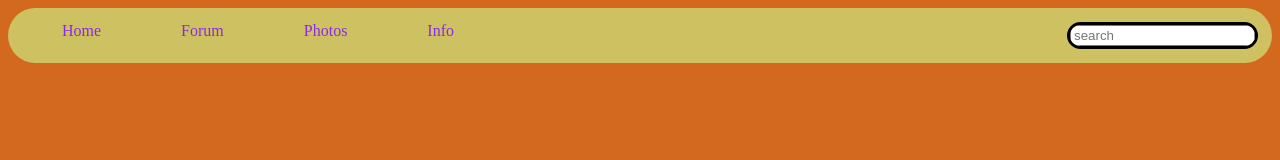
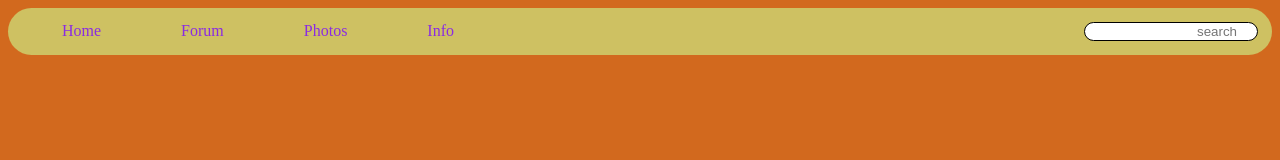
Before and after one commit to Tejas-Jogdand/HTML-CSS-MiniProjects, a plain HTML site: page Structuring page of content/index.html in a window 1280 px wide. Drawn offline with Linux system fonts and the light colour scheme.

Commit message:
Doing changes

```diff
--- a/Structuring page of content/index.html
+++ b/Structuring page of content/index.html
@@ -14,11 +14,10 @@
             <li><a href="#">Forum</a></li>
             <li><a href="#">Photos</a></li>
             <li><a href="#">Info</a></li>
-            <div class="searchbox" id="t">
-                <input type="textbox" placeholder="search">
+            <div>
+                <input class="searchbox" type="textbox" placeholder="search">
             </div>
         </nav>
-
     </header>
     <main>
 
--- a/Structuring page of content/style.css
+++ b/Structuring page of content/style.css
@@ -19,15 +19,14 @@ html{
     text-decoration: none;
     color:blueviolet;
 }
-/*issue in search box
-this searchbox css is not getting applied to search box
-what to do????*/
 .searchbox{
     align-content:flex-end;
     float: inline-end;
-    border: 3px solid black;
+    border: 1px solid black;
+    padding-right:20px;
+    text-align:right;
     border-radius: 30px;
     overflow:auto;
-    /* width:170px; uncomment this to see error */
+    width:150px;
 }
 /* navigation bar CSS ends here */
```
